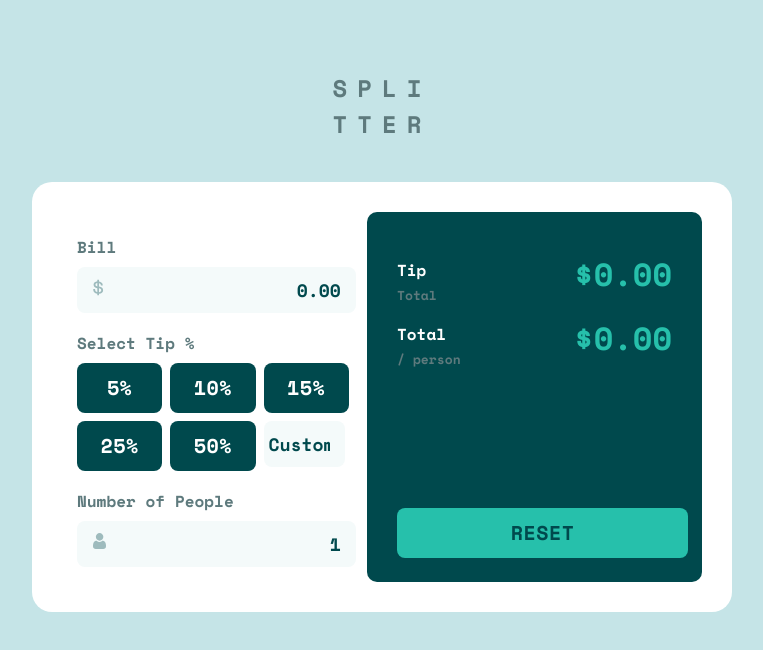
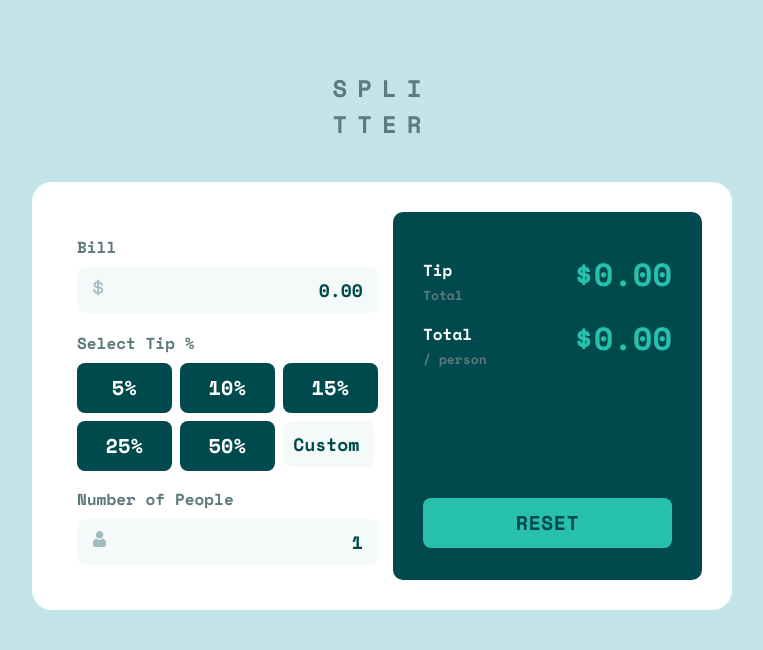
Before and after one commit to Akku1250/tip-calculator-app, a React (Create React App) app: page / in a window 1280 px wide. Shown: the top 650 px of the page, without its empty margins (258-1021 px from the left). Built offline with nearby package versions, Linux system fonts and the light colour scheme.

Commit message:
style update to selected tip

```diff
--- a/src/components/selected-tip/selected-tip_component.jsx
+++ b/src/components/selected-tip/selected-tip_component.jsx
@@ -10,7 +10,7 @@ const SeletedTip = ({label, tips, handleTipSelection, handleCustomTip, customTip
                 {label}
             </label>
         </div>
-        <div className="d-flex">
+        <div className="d-grid">
             {tips.map((tip) => (
                 tip.type === 'button'
                     ? (<CustomButton key={tip.id}
--- a/src/components/selected-tip/selected-tip_style.scss
+++ b/src/components/selected-tip/selected-tip_style.scss
@@ -10,43 +10,113 @@
         }
     }
 
-    .d-flex{
-        display: flex;
-        flex-wrap: wrap;
-        gap: 8px;
+    .d-grid{
+      display: grid;
+      grid-template-columns: repeat(2, 98px);
+      grid-template-rows: repeat(3, 48px);
+      grid-column-gap: 8px;
+      grid-row-gap: 10px;
 
-        .custom-button{
-            min-width: 45%;
+      @media (min-width: 320px) {
+         grid-template-columns: repeat(2, 117px);
+      }
 
-            @media (min-width: 1024px){
-                min-width: 31%;
-            }
-        }
+      @media (min-width: 360px) {
+          grid-template-columns: repeat(2, 138px);
+      }
+      @media (min-width: 411px) {
+          grid-template-columns: repeat(2, 155px);
+      }
 
-        .custom-input{
-            width: 27vw !important;
+      @media (min-width: 540px) {
+         grid-template-columns: repeat(3, 137px);
+         grid-template-rows: repeat(2, 48px);
+      }
 
-           @media (min-width: 411px) {
-             width: 29vw !important;
-           }
+      @media (min-width: 768px) {
+          grid-template-columns: repeat(2, 107px);
+          grid-template-rows: repeat(3, 48px);
+      }
 
-           @media (min-width: 768px) {
-             width: 10vw !important;
-           }
+      @media (min-width: 1024px) {
+          grid-template-columns: repeat(3, 119px);
+          grid-template-rows: repeat(2, 48px);
+      }
 
-           @media (min-width: 1024px) {
-             width: 9.5vw !important;
-           }
+      @media (min-width: 1280px) {
+          grid-template-columns: repeat(3, 95px);
+      }
 
-           @media (min-width: 1280px) {
-             width: 4.8vw !important;
-           }
+      @media (min-width: 1400px) {
+          grid-template-columns: repeat(3, 103px);
+      }
 
-           @media (min-width: 1366px) {
-             width: 5vw !important;
-           }
-        }
+      @media (min-width: 1700px) {
+          grid-template-columns: repeat(3, 119px);
+      }
+
+      .custom-input{
+         width: 76% !important;
+
+          @media (min-width: 320px) {
+            width: 80% !important;
+          }
+
+          @media (min-width: 360px) {
+            width: 83% !important;
+          }
+
+          @media (min-width: 768px) {
+            width: 79% !important;
+          }
+
+          @media (min-width: 1280px) {
+            width: 75% !important;
+          }
+
+          @media (min-width: 1700px) {
+            width: 81% !important;
+          }
+      }
     }
+
+    // .d-flex{
+    //     display: flex;
+    //     flex-wrap: wrap;
+    //     gap: 8px;
+
+    //     .custom-button{
+    //         min-width: 45%;
+
+    //         @media (min-width: 1024px){
+    //             min-width: 31%;
+    //         }
+    //     }
+
+    //     .custom-input{
+    //         width: 27vw !important;
+
+    //        @media (min-width: 411px) {
+    //          width: 29vw !important;
+    //        }
+
+    //        @media (min-width: 768px) {
+    //          width: 10vw !important;
+    //        }
+
+    //        @media (min-width: 1024px) {
+    //          width: 9.5vw !important;
+    //        }
+
+    //        @media (min-width: 1280px) {
+    //          width: 4.8vw !important;
+    //        }
+
+    //        @media (min-width: 1366px) {
+    //          width: 5vw !important;
+    //        }
+    //     }
+    // }
 }
 
 .input-active{
--- a/src/components/tip_calculator/tip-calculator_style.scss
+++ b/src/components/tip_calculator/tip-calculator_style.scss
@@ -33,13 +33,14 @@
         background-color: hsl(172, 67%, 45%) !important;
         color: hsl(183, 100%, 15%);
         width: 100%;
-        margin-top: 32px;
+        margin-top: 2rem;
 
         @media (min-width: 768px) {
-            position: absolute;
-            width: 87%;
-            bottom: 24px;
-            left: 30px;
+            margin-top: 12rem;
+        }
+
+        @media (min-width: 1024px) {
+            margin-top: 8rem;
         }
     }
 }
```
